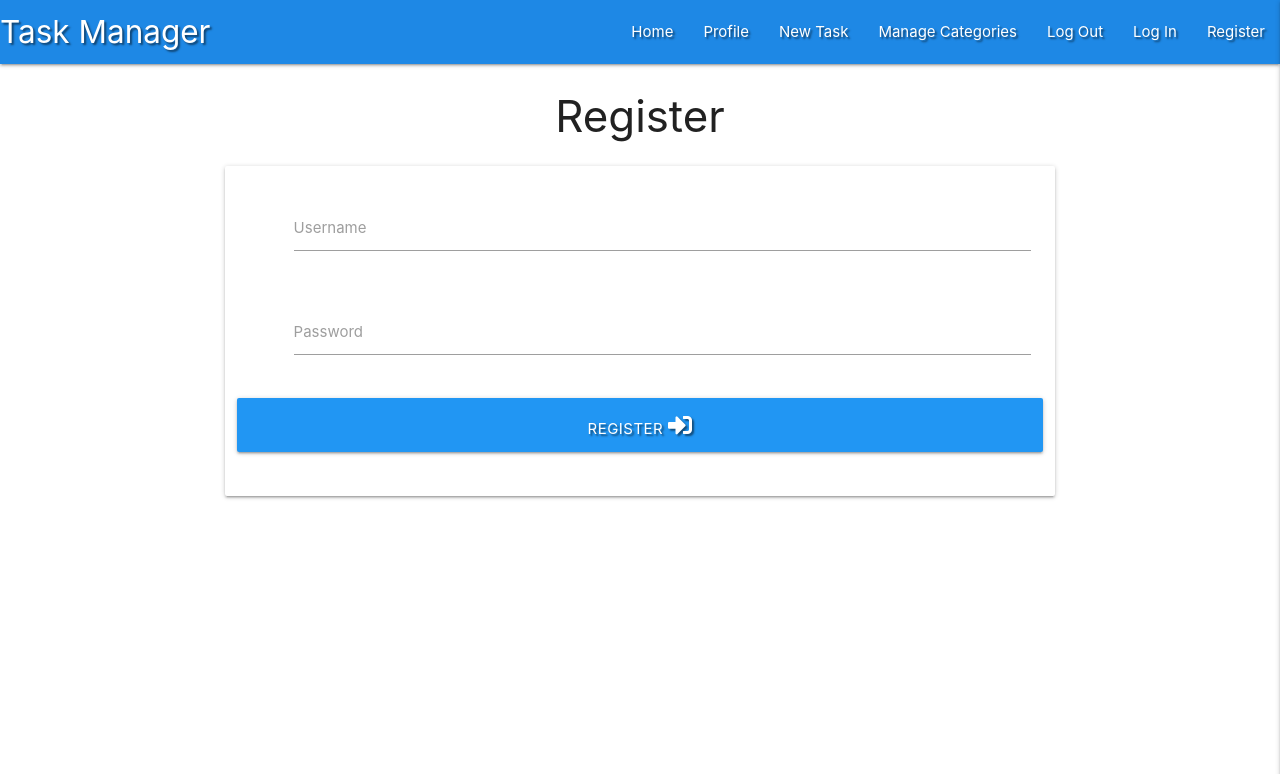
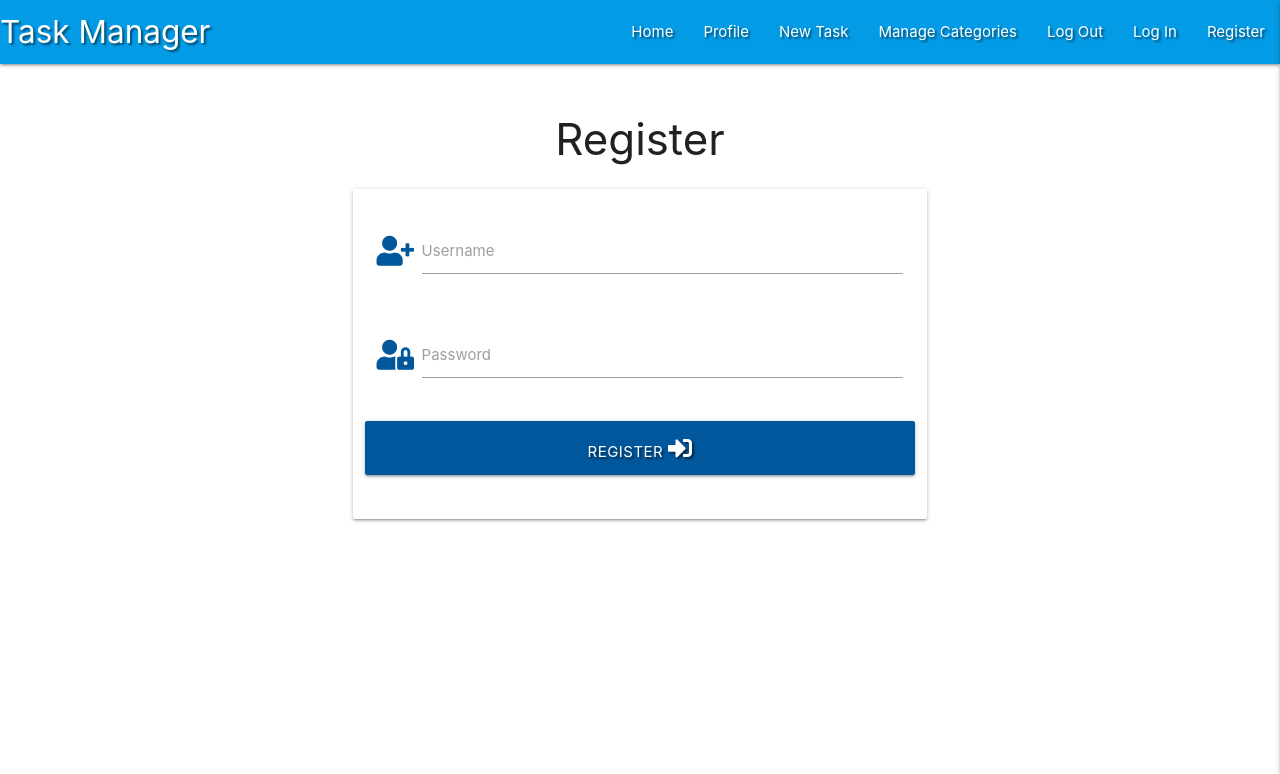
Before and after one commit to ElisabethCheston/MiniProject, a Flask app: page /register in a window 1280 px wide. Shown: the top 774 px of the page. Run offline with Flask 2, Linux system fonts and the light colour scheme; one stand-in notice (Sample message) is shown; some libraries are stand-ins or nearby versions.

Commit message:
Add Register functionality.

```diff
--- a/app.py
+++ b/app.py
@@ -27,7 +27,26 @@ def get_tasks():
 
 @app.route("/register", methods=["GET", "POST"])
 def register():
+    if request.method == "POST":
+        #check if username already exists in db
+        existing_user = mongo.db.users.find_one(
+            {"username": request.form.get("username").lower()})
+
+        if existing_user:
+            flash("username already exists")
+            return redirect(url_for("register"))
+
+        register = {
+            "username": request.form.get("username").lower(),
+            "password": generate_password_hash(request.form.get("password"))
+        }
+        mongo.db.users.insert_one(register)
+
+        # Put the new user into 'session' cookie
+        session["user"] = request.form.get("username").lower()
+        flash("Registration Successful")
     return render_template("register.html")
+
 
 if __name__ == "__main__":
     app.run(host=os.environ.get("IP"),
--- a/static/css/style.css
+++ b/static/css/style.css
@@ -1,3 +1,7 @@
 .text-shadow {
     text-shadow: 2px 2px 2px rgba(0, 0, 0, 0.5);
 }
+
+.flashes h4 {
+    line-height: 2;
+}
--- a/templates/base.html
+++ b/templates/base.html
@@ -18,7 +18,7 @@
 <body>
     <header>
         <!-- top navbar -->
-        <nav class="nav-extended text-shadow blue darken-1">
+        <nav class="nav-extended text-shadow light-blue darken-1">
             <div class="nav-wrapper">
                 <a href="{{ url_for('get_tasks') }}" class="brand-logo">Task Manager</a>
                 <a href="#" data-target="mobile-demo" class="sidenav-trigger right"><i class="fas fa-bars"></i></a>
@@ -35,7 +35,9 @@
         </nav>
         <!-- mobile sidenav -->
         <ul class="sidenav" id="mobile-demo">
-                    <li><h4 class="center-align text-shadow blue darken4">Task Manager</h4></li>
+            <li>
+                <h4 class="center-align light-blue-text text-darken 4">Task Manager</h4>
+            </li>
             <li><a href="{{ url_for('get_tasks') }}">Home</a></li>
             <li><a href="#">Profile</a></li>
             <li><a href="#">New Task</a></li>
@@ -46,8 +48,23 @@
         </ul>
     </header>
 
+    <section>
+        <!-- flash messages -->
+        {% with messages = get_flashed_messages() %}
+            {% if messages %}
+                {% for message in messages %}
+                    <div class="row flashes">
+                        <h4 class="light-blue lighten-4 center-align"></h4>
+                    </div>
+                {% endfor %}
+            {% endif %}
+        {% endwith %}
+    </section>
+
+    <main class="container">
         {% block content %}
         {% endblock %}
+    </main>
 
     <!-- jQuery -->
     <script src="https://code.jquery.com/jquery-3.5.1.min.js"
--- a/templates/register.html
+++ b/templates/register.html
@@ -9,22 +9,24 @@
             <!-- Username -->
             <div class="row">
                 <div class="input-field col s12">
-                    <i class="fas fa-uster-plus prefix text-shadow blue darken4"></i>
-                    <input id="username" name="username" type="text" class="validate">
+                    <i class="fas fa-user-plus prefix light-blue-text text-darken-4"></i>
+                    <input id="username" name="username" type="text" minlength="5" maxlength="15"
+                        pattern="^[a-zA-Z0-9]{5,15}$" class="validate" required>
                     <label for="username">Username</label>
                 </div>
             </div>
             <!-- Password -->
             <div class="row">
                 <div class="input-field col s12">
-                    <i class="fas fa-uster-plus prefix text-shadow blue darken4"></i>
-                    <input id="password" name="password" type="password" class="validate">
+                    <i class="fas fa-user-lock prefix light-blue-text text-darken-4"></i>
+                    <input id="password" name="password" type="password" minlength="5" maxlength="15"
+                        pattern="^[a-zA-Z0-9]{5,15}$" class="validate" required>
                     <label for="password">Password</label>
                 </div>
             </div>
             <!-- Register -->
             <div class="row">
-                <button type="submit" class="col s12 btn-large text-shadow blue darken4">
+                <button type="submit" class="col s12 btn-large light-blue darken-4 text-shadow">
                     Register <i class="fas fa-sign-in-alt"></i>
                 </button>
             </div>
```
Lines whose indentation alone changed are shown as unchanged.
